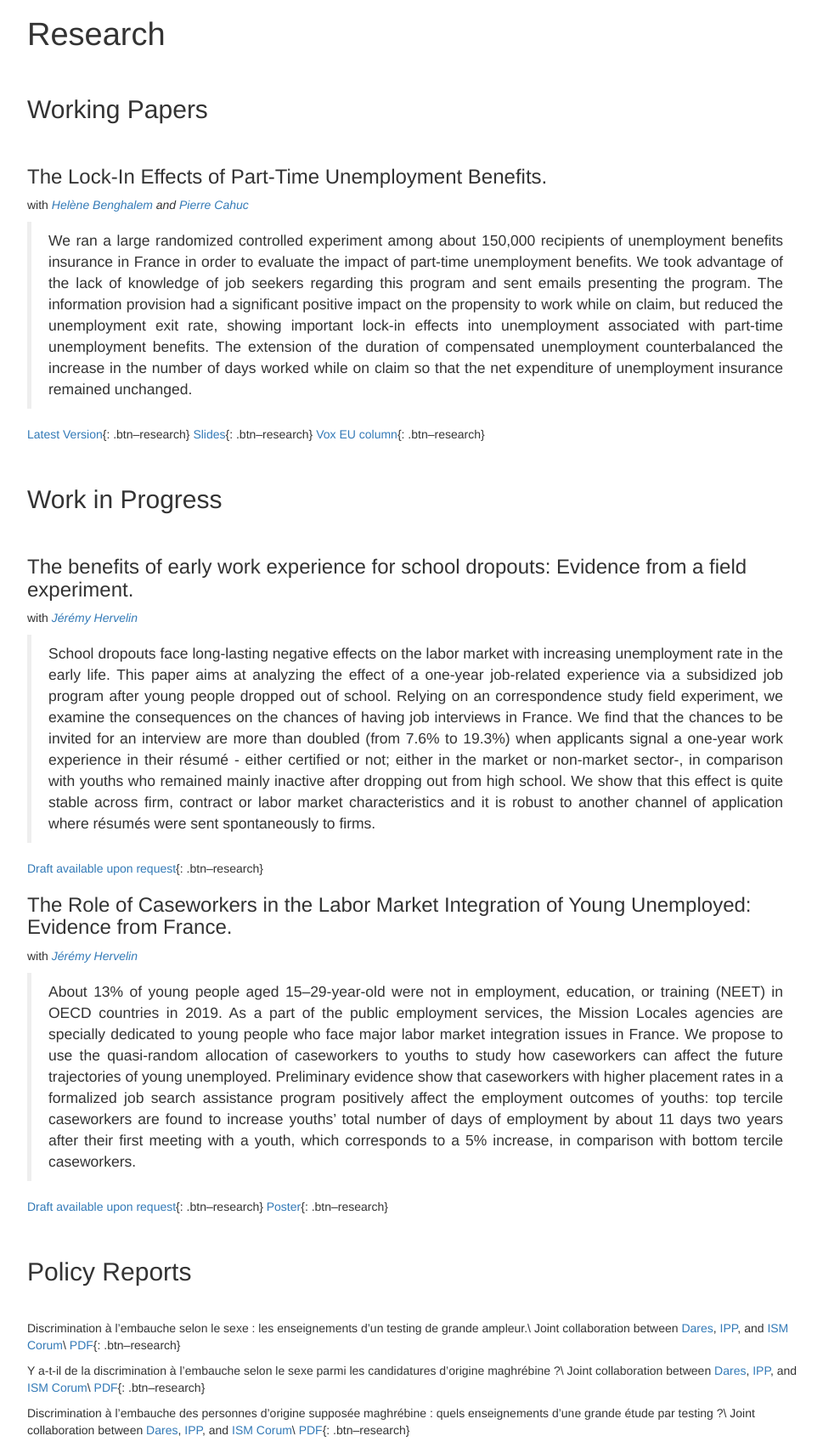
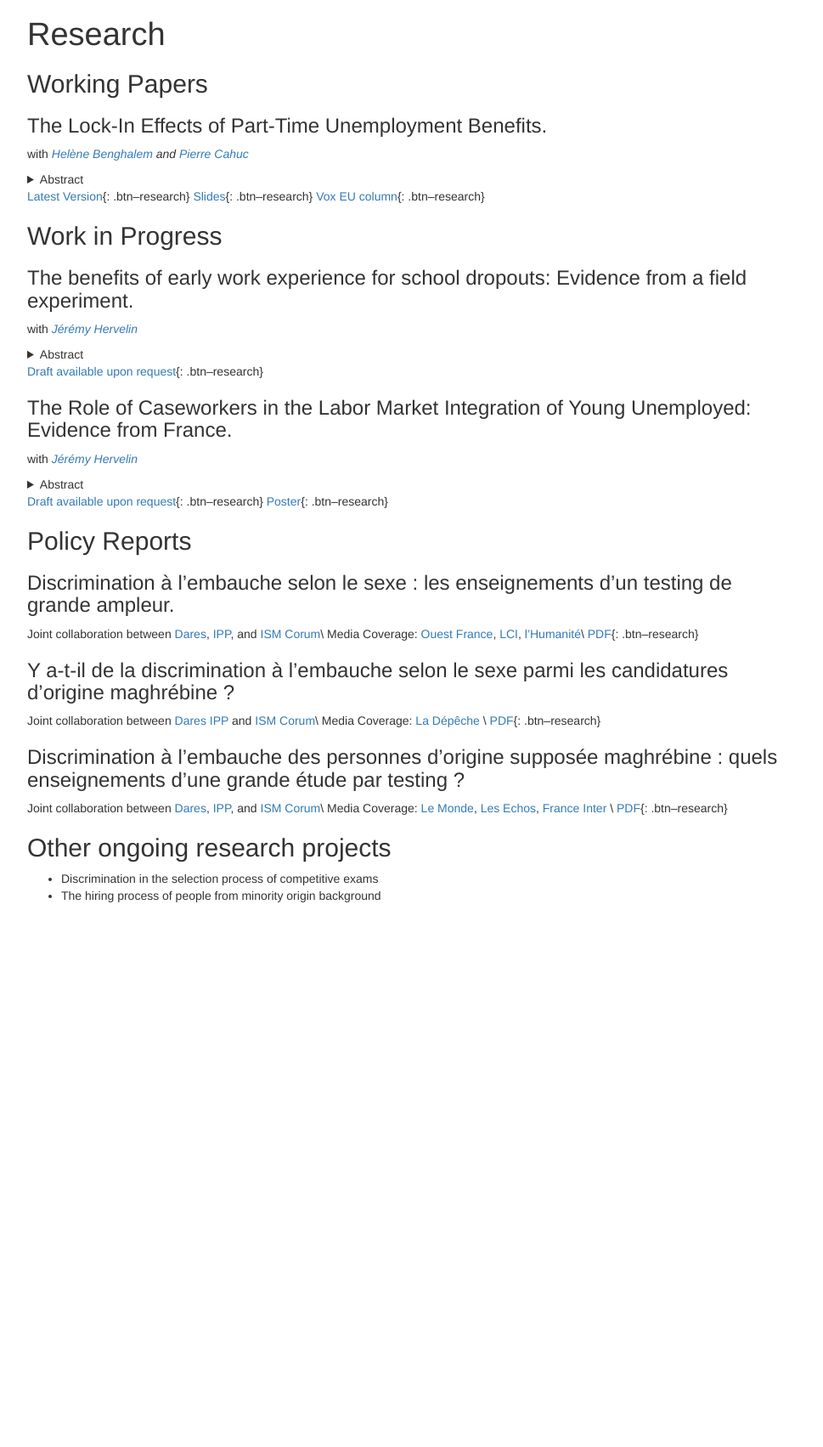
Before and after one commit to pvilledieu/pierre.villedieu, a Jekyll site: the page _pages/research.html, which Jekyll copies as it is, in a window 1280 px wide. Shown: the whole page at 85% size, without its empty margins (153-1122 px from the left). Built offline with Jekyll 4.4.1, drawn with Linux system fonts in a browser that asks for light colours; after the commit the page ends 1074 px from its top, so only the background shows below that.

Commit message:
update about me and research page

```diff
--- a/_pages/research.html
+++ b/_pages/research.html
@@ -376,53 +376,68 @@ summary {
 </div>
 
 
-<p><br></p>
 <div id="working-papers" class="section level2">
 <h2>Working Papers</h2>
-<p><br></p>
-<h3>
-The Lock-In Effects of Part-Time Unemployment Benefits.
-</h3>
+<div id="the-lock-in-effects-of-part-time-unemployment-benefits." class="section level3">
+<h3>The Lock-In Effects of Part-Time Unemployment Benefits.</h3>
 <p>with <i><a href="https://sites.google.com/view/helenebenghalem/home">Helène Benghalem</a> and <a href="https://sites.google.com/site/pierrecahuc/">Pierre Cahuc</a></i></p>
+<details class="details-example">
+<p><summary>Abstract</summary></p>
 <blockquote>
 <div style="text-align: justify">
 We ran a large randomized controlled experiment among about 150,000 recipients of unemployment benefits insurance in France in order to evaluate the impact of part-time unemployment benefits. We took advantage of the lack of knowledge of job seekers regarding this program and sent emails presenting the program. The information provision had a significant positive impact on the propensity to work while on claim, but reduced the unemployment exit rate, showing important lock-in effects into unemployment associated with part-time unemployment benefits. The extension of the duration of compensated unemployment counterbalanced the increase in the number of days worked while on claim so that the net expenditure of unemployment insurance remained unchanged.
 </div>
 </blockquote>
+</details>
 <p><a href="https://pvilledieu.github.io/pvilledieu/files/pdf/research/Lock-in%20Effects%20of%20Part%20time%20Unemp%20Benefits.pdf">Latest Version</a>{: .btn–research} <a href="https://pvilledieu.github.io/pvilledieu/files/pdf/research/slides-Lock-in%20Effects%20of%20Part%20time%20Unemp%20Benefits.pdf">Slides</a>{: .btn–research} <a href="https://voxeu.org/article/lock-effects-part-time-unemployment-benefits">Vox EU column</a>{: .btn–research}</p>
-<p><br></p>
+</div>
 </div>
 <div id="work-in-progress" class="section level2">
 <h2>Work in Progress</h2>
-<p><br></p>
-<h3>
-The benefits of early work experience for school dropouts: Evidence from a field experiment.
-</h3>
+<div id="the-benefits-of-early-work-experience-for-school-dropouts-evidence-from-a-field-experiment." class="section level3">
+<h3>The benefits of early work experience for school dropouts: Evidence from a field experiment.</h3>
 <p>with <i><a href="http://www.jeremy-hervelin.fr">Jérémy Hervelin</a></i></p>
-<blockquote>
+<details class="details-example">
+<summary>Abstract</summary>
 <div style="text-align: justify">
 School dropouts face long-lasting negative effects on the labor market with increasing unemployment rate in the early life. This paper aims at analyzing the effect of a one-year job-related experience via a subsidized job program after young people dropped out of school. Relying on an correspondence study field experiment, we examine the consequences on the chances of having job interviews in France. We find that the chances to be invited for an interview are more than doubled (from 7.6% to 19.3%) when applicants signal a one-year work experience in their résumé - either certified or not; either in the market or non-market sector-, in comparison with youths who remained mainly inactive after dropping out from high school. We show that this effect is quite stable across firm, contract or labor market characteristics and it is robust to another channel of application where résumés were sent spontaneously to firms.
 </div>
-</blockquote>
+</details>
 <p><a href="mailto:pierre.villedieu@sciencespo.fr">Draft available upon request</a>{: .btn–research}</p>
-<h3>
-The Role of Caseworkers in the Labor Market Integration of Young Unemployed: Evidence from France.
-</h3>
+</div>
+<div id="the-role-of-caseworkers-in-the-labor-market-integration-of-young-unemployed-evidence-from-france." class="section level3">
+<h3>The Role of Caseworkers in the Labor Market Integration of Young Unemployed: Evidence from France.</h3>
 <p>with <i><a href="http://www.jeremy-hervelin.fr">Jérémy Hervelin</a></i></p>
-<blockquote>
+<details class="details-example">
+<summary>Abstract</summary>
 <div style="text-align: justify">
 About 13% of young people aged 15–29-year-old were not in employment, education, or training (NEET) in OECD countries in 2019. As a part of the public employment services, the Mission Locales agencies are specially dedicated to young people who face major labor market integration issues in France. We propose to use the quasi-random allocation of caseworkers to youths to study how caseworkers can affect the future trajectories of young unemployed. Preliminary evidence show that caseworkers with higher placement rates in a formalized job search assistance program positively affect the employment outcomes of youths: top tercile caseworkers are found to increase youths’ total number of days of employment by about 11 days two years after their first meeting with a youth, which corresponds to a 5% increase, in comparison with bottom tercile caseworkers.
 </div>
-</blockquote>
+</details>
 <p><a href="mailto:pierre.villedieu@sciencespo.fr">Draft available upon request</a>{: .btn–research} <a href="https://pvilledieu.github.io/pvilledieu/files/pdf/research/poster_caseworkers.pdf">Poster</a>{: .btn–research}</p>
-<p><br></p>
+</div>
 </div>
 <div id="policy-reports" class="section level2">
 <h2>Policy Reports</h2>
-<p><br></p>
-<p>Discrimination à l’embauche selon le sexe : les enseignements d’un testing de grande ampleur.\ Joint collaboration between <a href="https://dares.travail-emploi.gouv.fr">Dares</a>, <a href="https://www.ipp.eu">IPP</a>, and <a href="http://www.ismcorum.org">ISM Corum</a>\ <a href="https://pvilledieu.github.io/pvilledieu/files/pdf/note_discrim_1.pdf">PDF</a>{: .btn–research}</p>
-<p>Y a-t-il de la discrimination à l’embauche selon le sexe parmi les candidatures d’origine maghrébine ?\ Joint collaboration between <a href="https://dares.travail-emploi.gouv.fr">Dares</a>, <a href="https://www.ipp.eu">IPP</a>, and <a href="http://www.ismcorum.org">ISM Corum</a>\ <a href="https://pvilledieu.github.io/pvilledieu/files/pdf/note_discrim_2.pdf">PDF</a>{: .btn–research}</p>
-<p>Discrimination à l’embauche des personnes d’origine supposée maghrébine : quels enseignements d’une grande étude par testing ?\ Joint collaboration between <a href="https://dares.travail-emploi.gouv.fr">Dares</a>, <a href="https://www.ipp.eu">IPP</a>, and <a href="http://www.ismcorum.org">ISM Corum</a>\ <a href="https://pvilledieu.github.io/pvilledieu/files/pdf/note_discrim_3.pdf">PDF</a>{: .btn–research}</p>
+<div id="discrimination-à-lembauche-selon-le-sexe-les-enseignements-dun-testing-de-grande-ampleur." class="section level3">
+<h3>Discrimination à l’embauche selon le sexe : les enseignements d’un testing de grande ampleur.</h3>
+<p>Joint collaboration between <a href="https://dares.travail-emploi.gouv.fr">Dares</a>, <a href="https://www.ipp.eu">IPP</a>, and <a href="http://www.ismcorum.org">ISM Corum</a>\ Media Coverage: <a href="https://www.ouest-france.fr/societe/egalite-hommes-femmes/les-femmes-discriminees-des-le-cv-sur-les-postes-peu-qualifies-mais-favorisees-chez-les-cadres-d714612e-bd61-11eb-9d87-eb28e77a8992">Ouest France</a>, <a href="https://www.lci.fr/societe/discriminations-a-l-embauche-les-cv-des-femmes-et-des-hommes-presque-accueillis-de-la-meme-maniere-2187074.html">LCI</a>, <a href="https://www.humanite.fr/enquete-la-discrimination-des-femmes-lembauche-une-vue-de-lesprit-708236">l’Humanité</a>\ <a href="https://pvilledieu.github.io/pvilledieu/files/pdf/research/note_discrim_1.pdf">PDF</a>{: .btn–research}</p>
+</div>
+<div id="y-a-t-il-de-la-discrimination-à-lembauche-selon-le-sexe-parmi-les-candidatures-dorigine-maghrébine" class="section level3">
+<h3>Y a-t-il de la discrimination à l’embauche selon le sexe parmi les candidatures d’origine maghrébine ?</h3>
+<p>Joint collaboration between <a href="https://dares.travail-emploi.gouv.fr">Dares</a> <a href="https://www.ipp.eu">IPP</a> and <a href="http://www.ismcorum.org">ISM Corum</a>\ Media Coverage: <a href="https://www.ladepeche.fr/2021/10/20/discrimination-a-lembauche-un-avantage-pour-les-femmes-parmi-les-candidatures-dorigine-maghrebine-9866883.php">La Dépêche</a> \ <a href="https://pvilledieu.github.io/pvilledieu/files/pdf/research/note_discrim_2.pdf">PDF</a>{: .btn–research}</p>
+</div>
+<div id="discrimination-à-lembauche-des-personnes-dorigine-supposée-maghrébine-quels-enseignements-dune-grande-étude-par-testing" class="section level3">
+<h3>Discrimination à l’embauche des personnes d’origine supposée maghrébine : quels enseignements d’une grande étude par testing ?</h3>
+<p>Joint collaboration between <a href="https://dares.travail-emploi.gouv.fr">Dares</a>, <a href="https://www.ipp.eu">IPP</a>, and <a href="http://www.ismcorum.org">ISM Corum</a>\ Media Coverage: <a href="https://www.lemonde.fr/societe/article/2021/11/24/discriminations-a-l-embauche-un-phenomene-qui-reste-generalise-et-persistant_6103458_3224.html">Le Monde</a>, <a href="https://www.lesechos.fr/economie-france/social/la-discrimination-a-lembauche-a-la-vie-dure-pour-les-candidats-dorigine-maghrebine-1366683">Les Echos</a>, <a href="https://www.franceinter.fr/emissions/le-telephone-sonne/le-telephone-sonne-du-mercredi-01-decembre-2021">France Inter</a> \ <a href="https://pvilledieu.github.io/pvilledieu/files/pdf/research/note_discrim_3.pdf">PDF</a>{: .btn–research}</p>
+</div>
+</div>
+<div id="other-ongoing-research-projects" class="section level2">
+<h2>Other ongoing research projects</h2>
+<ul>
+<li>Discrimination in the selection process of competitive exams</li>
+<li>The hiring process of people from minority origin background</li>
+</ul>
 </div>
 
 
```
Also changed, not shown: _pages/about.md (+1 -1 lines), _pages/research.md (+36 -10 lines), 1 other file.
